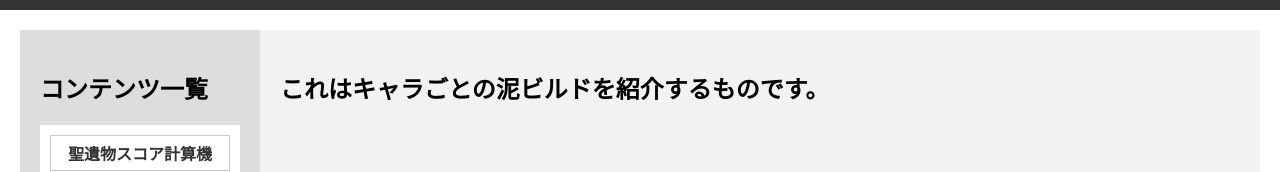
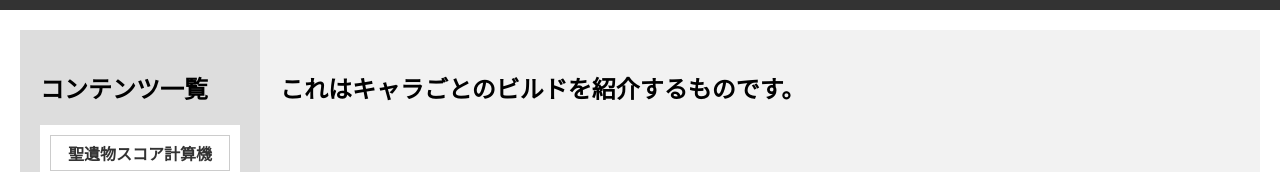
Before and after one commit to akimas1846/GenshinWiki, a React (Vite) app: page /bestSanctualVessel in a window 1280 px wide. Shown: the part 143-315 px from the top of the page. Built offline with nearby package versions, Linux system fonts and the light colour scheme.

Commit message:
some fix

```diff
--- a/src/components/bestSanctualVessel.jsx
+++ b/src/components/bestSanctualVessel.jsx
@@ -1,7 +1,7 @@
 export default function bestSanctualvessel() {
   return (
     <div>
-      <h2>これはキャラごとの泥ビルドを紹介するものです。</h2>
+      <h2>これはキャラごとのビルドを紹介するものです。</h2>
     </div>
   );
 }
```
